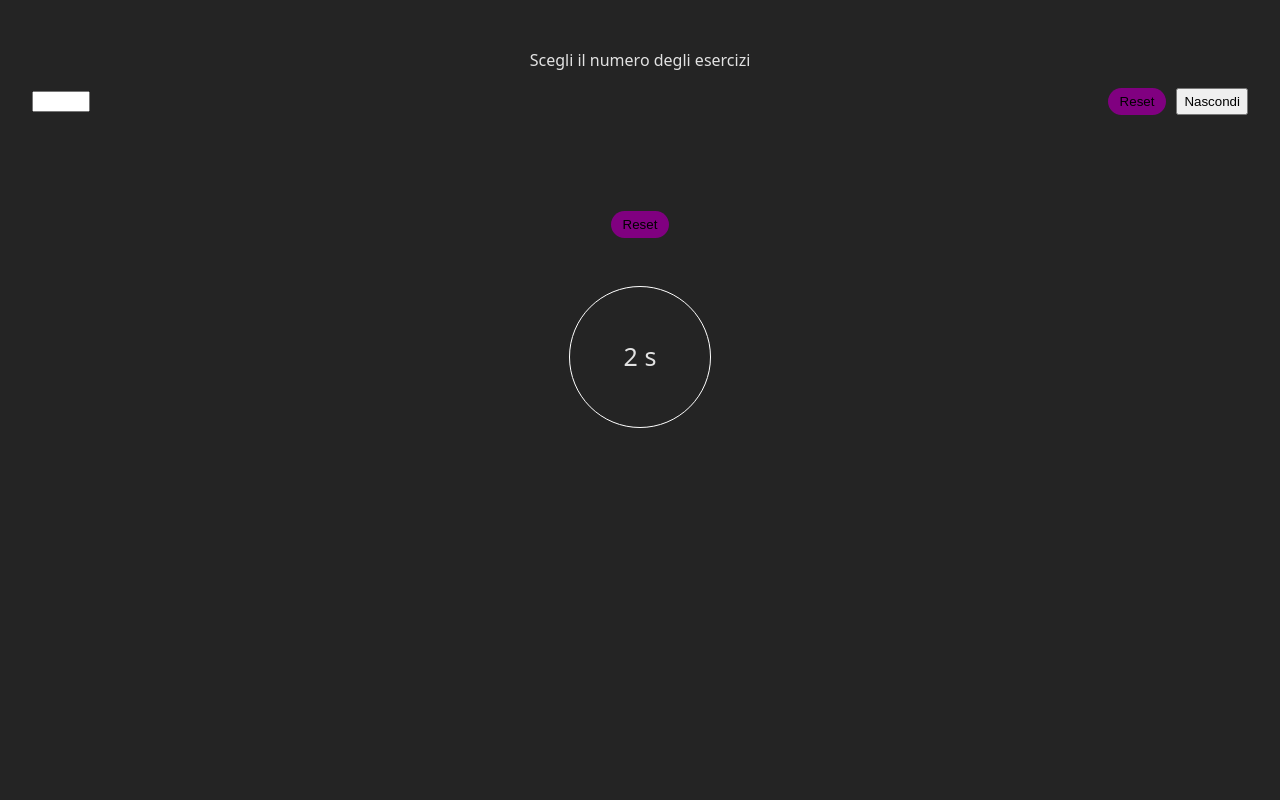
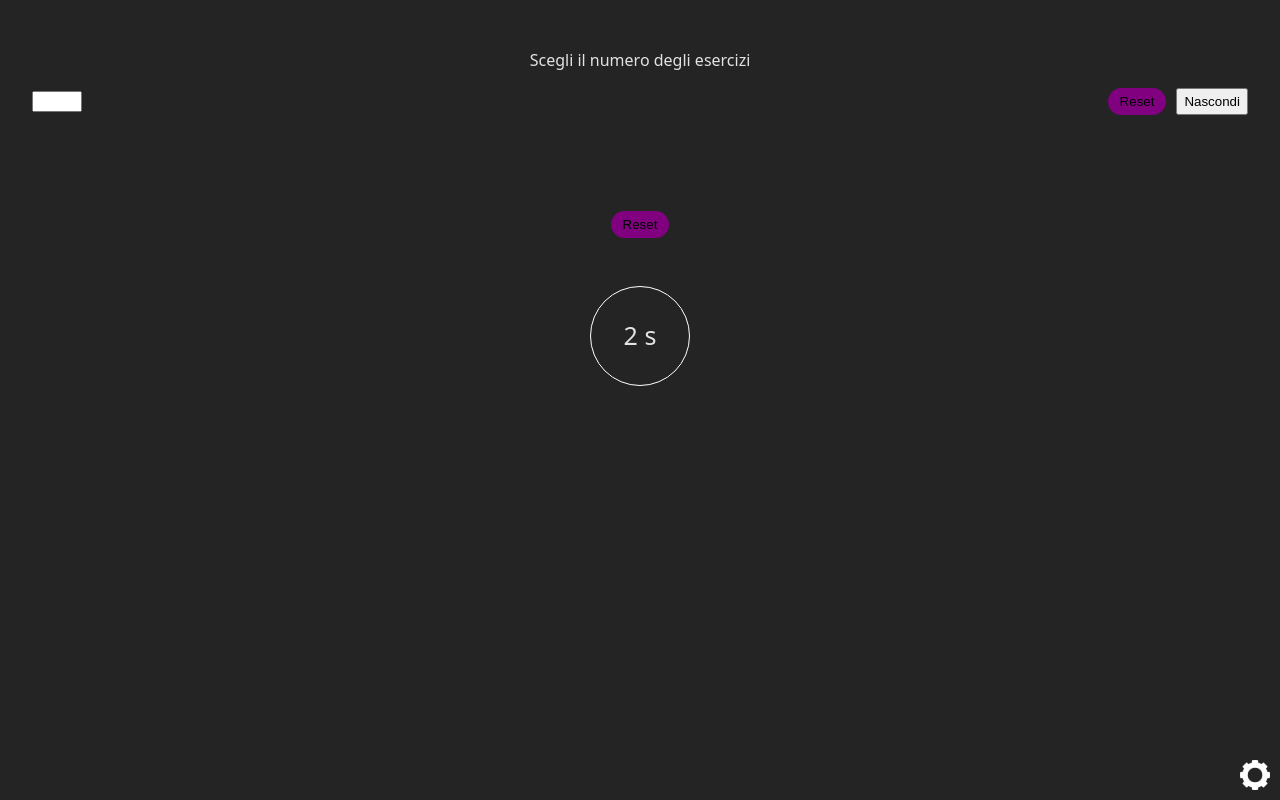
Before and after one commit to ariannacostanzo/gym-card, a React (Vite) app: page / in a window 1280 px wide. Both pictures are taken after a click on the button "Avvia Timer". Built offline with nearby package versions, Linux system fonts and the light colour scheme.

Commit message:
adding settings

```diff
--- a/package.json
+++ b/package.json
@@ -12,7 +12,8 @@
   "dependencies": {
     "react": "^19.2.0",
     "react-dom": "^19.2.0",
-    "sass": "^1.94.2"
+    "sass": "^1.94.2",
+    "scss": "^0.2.4"
   },
   "devDependencies": {
     "@eslint/js": "^9.39.1",
--- /dev/null
+++ b/src/App.scss
@@ -0,0 +1,161 @@
+//* General
+
+$background-color: purple;
+
+* {
+  box-sizing: border-box;
+}
+
+body {
+  margin: 0;
+  padding: 2rem;
+}
+
+p {
+  text-align: center;
+}
+
+button {
+  cursor: pointer;
+}
+
+.button {
+  display: flex;
+  justify-content: center;
+  align-items: center;
+  padding: 6px 12px;
+  border: none;
+  background: $background-color;
+  border-radius: 20px;
+}
+
+.container {
+  display: flex;
+  align-items: center;
+  justify-content: center;
+  margin: 3rem 0;
+}
+
+//* Header
+.header {
+  display: flex;
+  justify-content: space-between;
+  align-items: center;
+  transition: all 0.2s;
+
+  &__input {
+    width: 50px;
+  }
+
+  &__button-container {
+    display: flex;
+    gap: 10px;
+  }
+}
+
+.arrow {
+  text-align: right;
+  margin-top: -35px;
+
+  &__button {
+    padding-bottom: 4px;
+  }
+}
+
+//* Table
+
+.table {
+  font-size: 12px;
+  margin: 0 auto;
+
+  &__head {
+    display: flex;
+
+    div {
+      width: 100px;
+      border: 1px solid white;
+      padding: 0.2rem 0.5rem;
+      background-color: $background-color;
+    }
+  }
+
+  &__row {
+    display: flex;
+  }
+
+  &__input {
+    font-size: inherit;
+    width: 100px;
+    padding: 0.2rem 0.5rem;
+    border: 1px solid white;
+  }
+}
+
+//* Timer
+
+.timer {
+  &__button {
+    display: flex;
+    justify-content: center;
+    align-items: center;
+  }
+
+  &__text {
+    text-align: center;
+    margin: 3rem 0;
+    font-size: 25px;
+    border-radius: 50%;
+    border: 1px solid white;
+    padding: 20px;
+    width: 100px;
+    height: 100px;
+    display: flex;
+    justify-content: center;
+    align-items: center;
+  }
+}
+
+//* Settings
+
+.settings {
+  &__icon {
+    cursor: pointer;
+    width: 30px;
+    position: absolute;
+    bottom: 10px;
+    right: 10px;
+  }
+}
+
+.settings__popup {
+  position: absolute;
+  left: 50%;
+  top: 40%;
+  transform: translate(-50%, -50%);
+  background-color: #242424;
+  border: 1px solid white;
+  width: 85%;
+  height: 40vh;
+  border-radius: 16px;
+  transition: all 0.2s;
+  opacity: 0;
+  visibility: hidden;
+  padding: 2rem;
+
+  &:target {
+    opacity: 1;
+    visibility: visible;
+  }
+
+  &__close {
+    position: absolute;
+    top: 5px;
+    right: 5px;
+    font-size: 20px;
+    text-decoration: none;
+    border: 1px solid white;
+    border-radius: 50%;
+    color: inherit;
+    padding: 0 10px;
+  }
+}
--- a/src/App.tsx
+++ b/src/App.tsx
@@ -1,8 +1,9 @@
 import { useEffect, useState } from "react";
-import "./App.css";
+import "./App.scss";
 import Table from "./components/Table";
-import Welcome from "./components/Welcome";
 import Timer from "./components/Timer";
+import Header from "./components/Header";
+import Settings from "./components/Settings";
 
 function App() {
   const [tableNumber, setTableNumber] = useState<number | null>(() => {
@@ -16,13 +17,14 @@ function App() {
 
   return (
     <>
-      <Welcome inputNumber={tableNumber} setInputNumber={setTableNumber}></Welcome>
+      <Header inputNumber={tableNumber} setInputNumber={setTableNumber}></Header>
       <div className="container">
         <Table tableNumber={tableNumber}></Table>
       </div>
       <div className="container">
         <Timer></Timer>
       </div>
+      <Settings></Settings>
     </>
   );
 }
--- a/src/components/Welcome.tsx
+++ b/src/components/Header.tsx
@@ -1,11 +1,11 @@
 import { useState } from "react";
 
-interface WelcomeProps {
+interface HeaderProps {
   inputNumber: number | null;
   setInputNumber: (value: number | null) => void;
 }
 
-const Welcome: React.FC<WelcomeProps> = ({ inputNumber, setInputNumber }) => {
+const Header: React.FC<HeaderProps> = ({ inputNumber, setInputNumber }) => {
   const [headHidden, setHeadHidden] = useState(false);
 
   return (
@@ -13,15 +13,15 @@ const Welcome: React.FC<WelcomeProps> = ({ inputNumber, setInputNumber }) => {
       {!headHidden && (
         <>
           <p>Scegli il numero degli esercizi</p>
-          <div className="manageRow">
+          <div className="header">
             <input
-              className="inputNumber"
+              className="header__input"
               type="number"
               value={inputNumber ?? ""}
               onChange={(e) => setInputNumber(parseInt(e.target.value) || null)}
               name="tableNumber"
             />
-            <div className="buttonManager">
+            <div className="header__button-container">
               <button className="button" onClick={() => setInputNumber(null)}>
                 Reset
               </button>
@@ -32,10 +32,12 @@ const Welcome: React.FC<WelcomeProps> = ({ inputNumber, setInputNumber }) => {
       )}
       {headHidden && (
         <div className="arrow">
-          <button onClick={() => setHeadHidden(false)}>&darr;</button>
+          <button className="arrow__button" onClick={() => setHeadHidden(false)}>
+            &darr;
+          </button>
         </div>
       )}
     </>
   );
 };
-export default Welcome;
+export default Header;
--- /dev/null
+++ b/src/components/Settings.tsx
@@ -0,0 +1,23 @@
+import type { FC } from "react";
+const Settings: FC = () => {
+  return (
+    <>
+      <div className="settings">
+        <a href="#popup">
+          <img className="settings__icon" src="Gear-icon.jpg" alt="" />
+        </a>
+      </div>
+
+      <div id="popup" className="settings__popup">
+        <a href="#timer" className="settings__popup__close">
+          &times;
+        </a>
+        <div className="setting__popup__content">
+          <div className="setting__popup__content__setting">Cambia il tema</div>
+          <div className="setting__popup__content__setting">Cambia il colore primario</div>
+        </div>
+      </div>
+    </>
+  );
+};
+export default Settings;
--- a/src/components/Table.tsx
+++ b/src/components/Table.tsx
@@ -56,44 +56,34 @@ const Table: React.FC<TableProps> = ({ tableNumber }) => {
     });
   };
 
-  const generateTable = () => {
-    console.log("genera tabella");
-  };
-
-  useEffect(() => {
-    if (tableNumber != null && tableNumber > 0) {
-      generateTable();
-    }
-  }, [tableNumber]);
-
   return (
     <>
       {tableNumber && tableNumber > 0 && (
         <div className="table">
-          <div className="tableHead">
+          <div className="table__head">
             <div>Esercizio</div>
             <div>Numero ripetizioni</div>
             <div>Recupero</div>
           </div>
-          <div className="tableBody">
+          <div className="table__body">
             {tableData.map((row, index) => (
-              <div key={index} className="tableRow">
+              <div key={index} className="table__row">
                 <input
-                  className="inputTable"
+                  className="table__input"
                   type="text"
                   placeholder="Nome Esercizio"
                   value={row.nome}
                   onChange={(e) => handleInputChange(index, "nome", e.target.value)}
                 />
                 <input
-                  className="inputTable"
+                  className="table__input"
                   type="text"
                   placeholder="Ripetizioni"
                   value={row.ripetizioni}
                   onChange={(e) => handleInputChange(index, "ripetizioni", e.target.value)}
                 />
                 <input
-                  className="inputTable"
+                  className="table__input"
                   type="text"
                   placeholder="Tempo Recupero"
                   value={row.recupero}
--- a/src/components/Timer.tsx
+++ b/src/components/Timer.tsx
@@ -28,14 +28,14 @@ const Timer: FC = () => {
 
   return (
     <>
-      <div>
-        <div className="timerButton">
+      <div className="timer" id="timer">
+        <div className="timer__button">
           <button className="button" onClick={startTimer}>
             {text}
           </button>
         </div>
         {timer > 0 && (
-          <div className="timer">
+          <div className="timer__text">
             <span>{timer} s</span>
           </div>
         )}
--- a/src/index.css
+++ b/src/index.css
@@ -13,97 +13,3 @@
   -moz-osx-font-smoothing: grayscale;
   box-sizing: border-box;
 }
-
-body {
-  margin: 0;
-  padding: 2rem;
-}
-
-p {
-  text-align: center;
-}
-
-.inputNumber {
-  width: 50px;
-}
-
-.manageRow {
-  display: flex;
-  justify-content: space-between;
-  align-items: center;
-}
-
-.container {
-  display: flex;
-  align-items: center;
-  justify-content: center;
-  margin: 3rem 0;
-}
-
-.buttonManager {
-  display: flex;
-  gap: 10px;
-}
-
-.table {
-  font-size: 12px;
-  margin: 0 auto;
-}
-
-.tableHead {
-  display: flex;
-}
-
-.tableHead div {
-  width: 100px;
-  border: 1px solid white;
-  padding: 0.2rem 0.5rem;
-  background-color: purple;
-}
-
-.tableRow {
-  display: flex;
-}
-
-.inputTable {
-  font-size: inherit;
-  width: 100px;
-  padding: 0.2rem 0.5rem;
-  border: 1px solid white;
-}
-
-.button {
-  display: flex;
-  justify-content: center;
-  align-items: center;
-  padding: 6px 12px;
-  border: none;
-  background: purple;
-  border-radius: 20px;
-  cursor: pointer;
-}
-
-.arrow {
-  text-align: right;
-  margin-top: -35px;
-}
-
-.timerButton {
-  display: flex;
-  justify-content: center;
-  align-items: center;
-}
-
-.timer {
-  text-align: center;
-  margin: 3rem 0;
-  font-size: 25px;
-  border-radius: 50%;
-  border: 1px solid white;
-  padding: 20px;
-  width: 100px;
-  height: 100px;
-  display: flex;
-  justify-content: center;
-  align-items: center;
-}
```
Also changed, not shown: public/Gear-icon.jpg (added), src/App.css (deleted), 1 other file (tests, documents, lock files or other folders).
